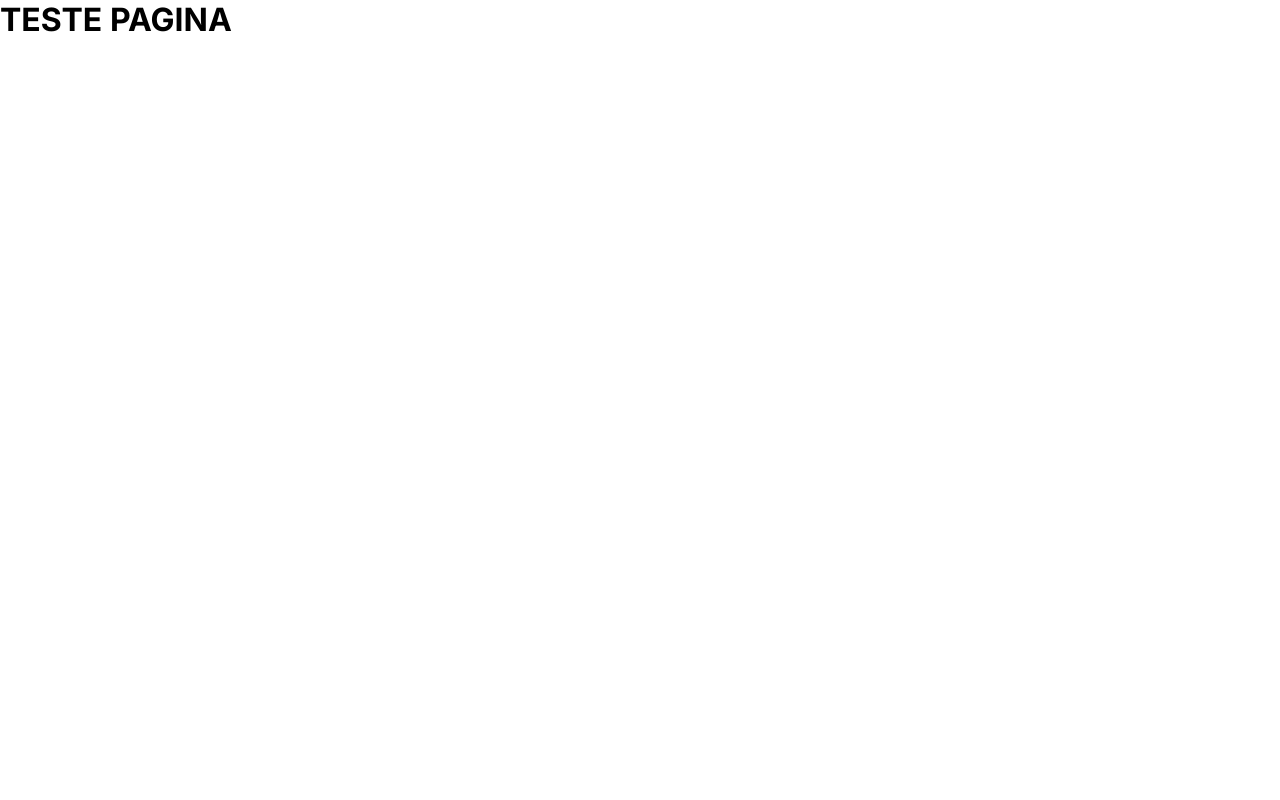
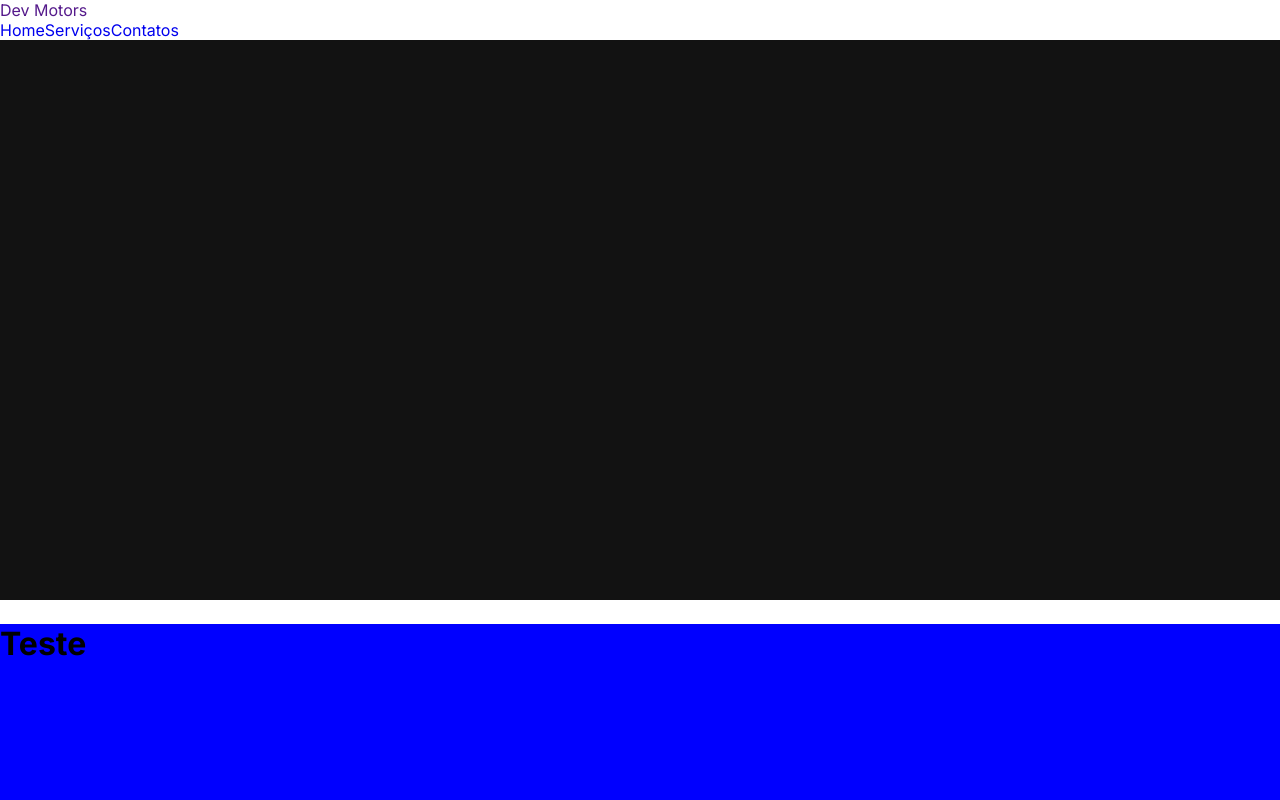
Before and after one commit to Everton3012/devmotors, a Next.js app: page / in a window 1280 px wide. Shown: the top 800 px of the page. Built offline with nearby package versions, Linux system fonts and the light colour scheme.

Commit message:
efeito na barra de navegação

```diff
--- a/src/app/layout.tsx
+++ b/src/app/layout.tsx
@@ -1,6 +1,7 @@
 import type { Metadata } from "next";
 import { Inter } from "next/font/google";
 import "./globals.scss";
+import { Header } from "@/components/header";
 
 const inter = Inter({ subsets: ["latin"] });
 
@@ -16,7 +17,10 @@
 }>) {
   return (
     <html lang="en">
-      <body className={inter.className}>{children}</body>
+      <body className={inter.className}>
+        <Header />
+        {children}
+        </body>
     </html>
   );
 }
--- a/src/app/page.tsx
+++ b/src/app/page.tsx
@@ -1,7 +1,15 @@
 export default function Home() {
   return (
     <main>
-      <h1>TESTE PAGINA</h1>
+      <div style={{width: "100%", height: 600, backgroundColor:"#121212", marginBottom: 24}}>
+        <h1>Teste</h1>
+      </div>
+      <div style={{width: "100%", height: 600, backgroundColor:"blue", marginBottom: 24}}>
+        <h1>Teste</h1>
+      </div>
+      <div style={{width: "100%", height: 600, backgroundColor:"green", marginBottom: 24}}>
+        <h1>Teste</h1>
+      </div>
     </main>
   );
 }
--- a/src/components/header/index.tsx
+++ b/src/components/header/index.tsx
@@ -0,0 +1,33 @@
+"use client";
+import Link from "next/link";
+import styles from "./styles.module.scss";
+import { useState, useEffect } from "react";
+
+export const Header = () => {
+  const [top, setTop] = useState(true);
+  const scrollHandler = () => {
+    window.scrollY > 10 ? setTop(false): setTop(true);
+  };
+
+  useEffect(() => {
+    window.addEventListener("scroll", scrollHandler);
+
+    return () => window.removeEventListener("scroll", scrollHandler)
+  }, [top]);
+  return (
+    <header className={`${styles["header"]} ${!top ? styles.fixed : styles.background}`}>
+      <div className={styles["container"]}>
+        <div className={styles["content"]}>
+          <div className={styles["contentLogo"]}>
+            <Link href={""}>Dev Motors</Link>
+          </div>
+          <nav className={styles["nav"]}>
+            <Link href={"/"}>Home</Link>
+            <Link href={"#/servicos"}>Serviços</Link>
+            <Link href={"#/contatos"}>Contatos</Link>
+          </nav>
+        </div>
+      </div>
+    </header>
+  );
+};
--- a/src/components/header/styles.module.scss
+++ b/src/components/header/styles.module.scss
@@ -0,0 +1,20 @@
+.header {
+    width: 100%;
+    z-index: 99;
+    position: fixed;
+    background-color: #fff;
+    transition: all .3s;
+}
+
+.fixed {
+    position: fixed;
+    background-color: rgba(252, 252, 252, 0.74);
+    -webkit-box-shadow: 0px 6px 20px -12px rgba(0,0,0,0.6);
+    -moz-box-shadow: 0px 6px 20px -12px rgba(0,0,0,0.6);
+    box-shadow: 0px 6px 20px -12px rgba(0,0,0,0.6);
+    backdrop-filter: blur(2px);
+}
+
+.background {
+    background-color: #fff;
+}
```
